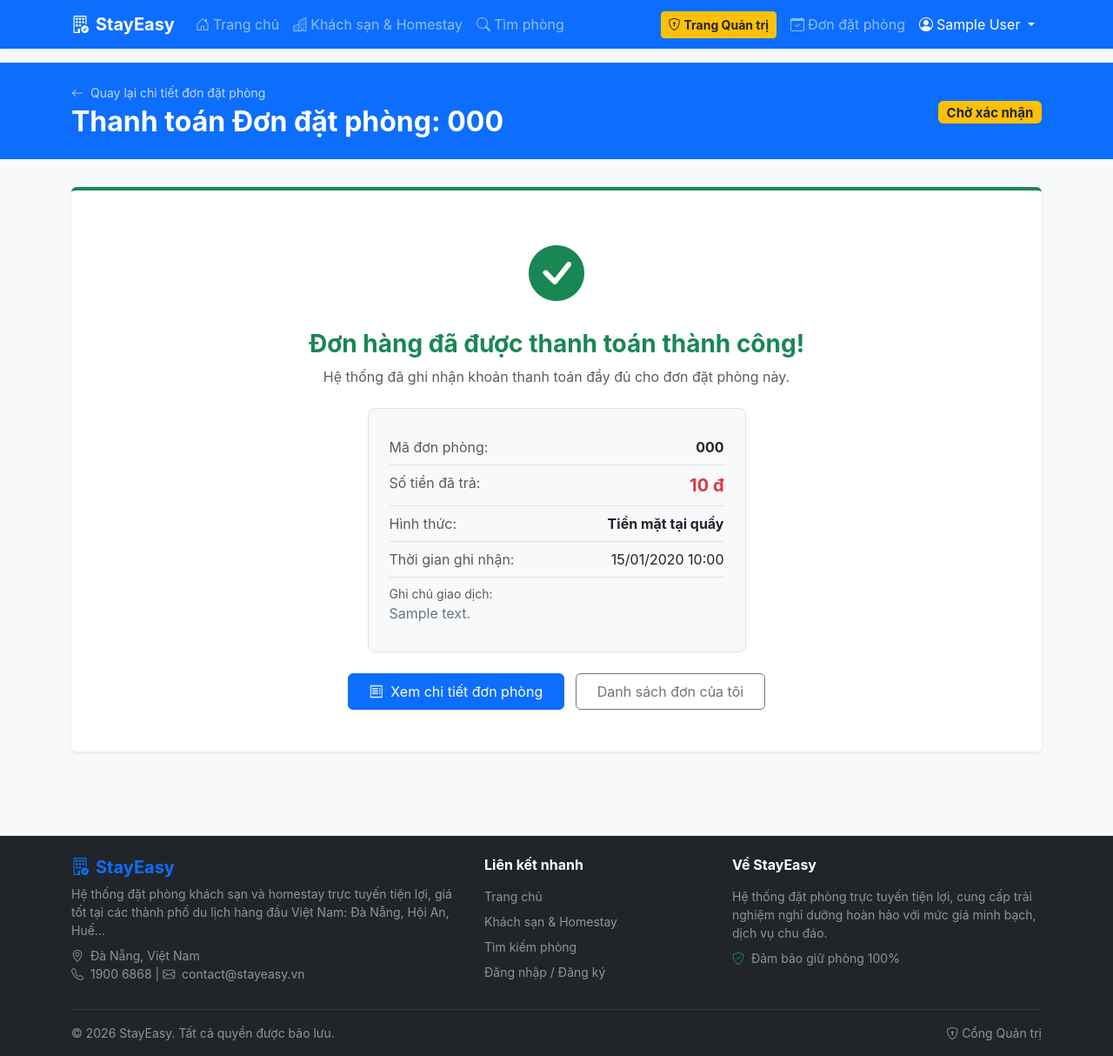
After one commit to lequangvinhtk-lgtm/HomeStay, a PHP site: page /payment.php?booking_id=1 in a window 1280 px wide. The commit adds this page. Shown: the whole page at 87% size. Run offline with PHP 8.4, Linux system fonts and the light colour scheme; the visitor is signed in with stand-in values (Sample User, id 1); tables that the repository leaves empty hold one stand-in row (values such as "Sample post").

Commit message:
Ban goc truoc khi doi ten va them comment

```diff
--- /dev/null
+++ b/config/payment.php
@@ -0,0 +1,26 @@
+<?php
+/**
+ * Cấu hình Thông tin Ngân hàng & Mã QR Thanh toán (VietQR)
+ * Bạn có thể dễ dàng thay đổi số tài khoản, tên ngân hàng và chủ tài khoản bên dưới
+ */
+
+return [
+    // Mã ngân hàng theo chuẩn VietQR (MB, VCB, TCB, ACB, TPB, VPB, BIDV, CTG, OCB, VIB...)
+    'bank_id'      => 'MB',
+
+    // Tên ngân hàng hiển thị
+    'bank_name'    => 'MBBank (Ngân hàng TMCP Quân Đội)',
+
+    // Số tài khoản thụ hưởng
+    'account_no'   => '0379542640',
+
+    // Tên chủ tài khoản (Viết hoa không dấu)
+    'account_name' => 'LE QUANG VINH',
+
+    // Cú pháp nội dung chuyển khoản tiền tố (VD: STAYEASY BK...)
+    'transfer_prefix' => 'STAYEASY',
+
+    // Ảnh QR tĩnh dự phòng (nếu bạn muốn dùng ảnh chụp mã QR từ app ngân hàng)
+    // Lưu file ảnh vào: assets/images/qr_custom.jpg hoặc để rỗng để dùng VietQR tự động
+    'custom_qr_image' => '',
+];
--- a/includes/functions.php
+++ b/includes/functions.php
@@ -162,3 +162,42 @@ function get_status_text($status) {
 function get_property_type_text($type) {
     return $type === 'homestay' ? 'Homestay' : 'Khách sạn';
 }
+
+/**
+ * Lấy cấu hình thông tin ngân hàng & thanh toán
+ */
+function get_payment_config() {
+    $config_file = __DIR__ . '/../config/payment.php';
+    if (file_exists($config_file)) {
+        return require $config_file;
+    }
+    return [
+        'bank_id'         => 'MB',
+        'bank_name'       => 'MBBank (Ngân hàng TMCP Quân Đội)',
+        'account_no'      => '0901234567',
+        'account_name'    => 'NGUYEN QUANG VINH',
+        'transfer_prefix' => 'STAYEASY',
+        'custom_qr_image' => '',
+    ];
+}
+
+/**
+ * Tạo link ảnh mã QR thanh toán theo chuẩn VietQR tự động
+ */
+function get_vietqr_url($amount, $booking_code) {
+    $config = get_payment_config();
+
+    // Nếu có cài đặt ảnh QR tùy chỉnh thì ưu tiên hiển thị ảnh đó
+    if (!empty($config['custom_qr_image']) && file_exists(__DIR__ . '/../assets/images/' . $config['custom_qr_image'])) {
+        return '/assets/images/' . $config['custom_qr_image'];
+    }
+
+    $bank_id      = urlencode($config['bank_id'] ?? 'MB');
+    $account_no   = urlencode($config['account_no'] ?? '0901234567');
+    $account_name = urlencode($config['account_name'] ?? 'NGUYEN QUANG VINH');
+    $prefix       = $config['transfer_prefix'] ?? 'STAYEASY';
+    $add_info     = urlencode($prefix . ' ' . $booking_code);
+    $amount_val   = (int)$amount;
+
+    return "https://img.vietqr.io/image/{$bank_id}-{$account_no}-compact2.png?amount={$amount_val}&addInfo={$add_info}&accountName={$account_name}";
+}
--- /dev/null
+++ b/payment.php
@@ -0,0 +1,344 @@
+<?php
+/**
+ * Trang Thanh toán Đơn đặt phòng (VietQR & Chuyển khoản ngân hàng)
+ * Hỗ trợ quét mã QR tự động điền số tiền và nội dung chuyển khoản
+ */
+
+require_once __DIR__ . '/config/db.php';
+require_once __DIR__ . '/includes/functions.php';
+
+require_login();
+$user = current_user();
+
+$booking_id = isset($_GET['booking_id']) ? (int)$_GET['booking_id'] : 0;
+if ($booking_id <= 0) {
+    set_flash('danger', 'Đơn đặt phòng không hợp lệ.');
+    redirect('/my_bookings.php');
+}
+
+// Lấy customer_id của người dùng hiện tại
+$stmtCust = $pdo->prepare("SELECT id FROM customers WHERE user_id = ?");
+$stmtCust->execute([$user['id']]);
+$customer_id = $stmtCust->fetchColumn();
+
+// Lấy thông tin đơn đặt phòng và quyền truy cập
+if (is_admin()) {
+    $stmt = $pdo->prepare("
+        SELECT b.*,
+               r.room_number, r.image as room_image,
+               p.name as property_name, p.type as property_type, p.address as property_address, p.city as property_city,
+               rt.name as room_type_name
+        FROM bookings b
+        JOIN rooms r ON b.room_id = r.id
+        JOIN properties p ON r.property_id = p.id
+        JOIN room_types rt ON r.room_type_id = rt.id
+        WHERE b.id = ?
+    ");
+    $stmt->execute([$booking_id]);
+} else {
+    $stmt = $pdo->prepare("
+        SELECT b.*,
+               r.room_number, r.image as room_image,
+               p.name as property_name, p.type as property_type, p.address as property_address, p.city as property_city,
+               rt.name as room_type_name
+        FROM bookings b
+        JOIN rooms r ON b.room_id = r.id
+        JOIN properties p ON r.property_id = p.id
+        JOIN room_types rt ON r.room_type_id = rt.id
+        WHERE b.id = ? AND b.customer_id = ?
+    ");
+    $stmt->execute([$booking_id, $customer_id]);
+}
+$booking = $stmt->fetch();
+
+if (!$booking) {
+    set_flash('danger', 'Không tìm thấy đơn đặt phòng hoặc bạn không có quyền thanh toán đơn này!');
+    redirect('/my_bookings.php');
+}
+
+// Kiểm tra xem đơn đã thanh toán chưa
+$stmtPayment = $pdo->prepare("SELECT * FROM payments WHERE booking_id = ?");
+$stmtPayment->execute([$booking['id']]);
+$payment = $stmtPayment->fetch();
+
+// Cấu hình ngân hàng & QR
+$payment_config = get_payment_config();
+$transfer_content = ($payment_config['transfer_prefix'] ?? 'STAYEASY') . ' ' . $booking['booking_code'];
+$qr_url = get_vietqr_url($booking['total_amount'], $booking['booking_code']);
+
+// Xử lý xác nhận thanh toán chuyển khoản (POST)
+if ($_SERVER['REQUEST_METHOD'] === 'POST' && isset($_POST['action_confirm_payment'])) {
+    if ($booking['status'] === 'cancelled' || $booking['status'] === 'rejected') {
+        set_flash('danger', 'Đơn đặt phòng này đã bị hủy hoặc từ chối, không thể thực hiện thanh toán.');
+        redirect('/booking_detail.php?id=' . $booking['id']);
+    }
+
+    if ($payment) {
+        set_flash('info', 'Đơn đặt phòng này đã được ghi nhận thanh toán trước đó.');
+        redirect('/booking_detail.php?id=' . $booking['id']);
+    }
+
+    $transaction_ref = trim($_POST['transaction_ref'] ?? '');
+    $note = 'Chuyển khoản VietQR: ' . $transfer_content;
+    if (!empty($transaction_ref)) {
+        $note .= ' | Mã GD: ' . $transaction_ref;
+    }
+
+    $stmtInsertPay = $pdo->prepare("
+        INSERT INTO payments (booking_id, amount, method, transaction_note, paid_at)
+        VALUES (?, ?, 'bank_transfer', ?, NOW())
+    ");
+    $stmtInsertPay->execute([$booking['id'], $booking['total_amount'], $note]);
+
+    set_flash('success', 'Xác nhận thanh toán thành công! Cảm ơn bạn đã hoàn tất chuyển khoản cho đơn ' . $booking['booking_code'] . '.');
+    redirect('/booking_detail.php?id=' . $booking['id']);
+}
+
+$page_title = 'Thanh toán đơn ' . $booking['booking_code'];
+require_once __DIR__ . '/includes/header.php';
+?>
+
+<div class="bg-primary text-white py-4 mb-4">
+    <div class="container d-flex flex-wrap justify-content-between align-items-center gap-3">
+        <div>
+            <div class="small opacity-75 mb-1">
+                <a href="/booking_detail.php?id=<?= $booking['id'] ?>" class="text-white text-decoration-none">
+                    <i class="bi bi-arrow-left me-1"></i> Quay lại chi tiết đơn đặt phòng
+                </a>
+            </div>
+            <h2 class="fw-bold mb-0">Thanh toán Đơn đặt phòng: <?= e($booking['booking_code']) ?></h2>
+        </div>
+        <div>
+            <span class="fs-5"><?= get_status_badge($booking['status']) ?></span>
+        </div>
+    </div>
+</div>
+
+<div class="container py-2 pb-5">
+    <?php if ($booking['status'] === 'cancelled' || $booking['status'] === 'rejected'): ?>
+        <div class="alert alert-danger p-4 shadow-sm text-center">
+            <i class="bi bi-exclamation-triangle-fill fs-1 text-danger d-block mb-3"></i>
+            <h4 class="fw-bold">Đơn đặt phòng không hợp lệ để thanh toán</h4>
+            <p class="mb-3 text-muted">Đơn đặt phòng này hiện đang ở trạng thái <strong><?= $booking['status'] === 'cancelled' ? 'Đã hủy' : 'Bị từ chối' ?></strong>.</p>
+            <a href="/booking_detail.php?id=<?= $booking['id'] ?>" class="btn btn-outline-danger">Xem chi tiết đơn</a>
+        </div>
+    <?php elseif ($payment): ?>
+        <!-- Đã thanh toán -->
+        <div class="card border-0 shadow-sm border-success border-top border-4 text-center p-5">
+            <div class="text-success mb-3">
+                <i class="bi bi-check-circle-fill" style="font-size: 4rem;"></i>
+            </div>
+            <h3 class="fw-bold text-success mb-2">Đơn hàng đã được thanh toán thành công!</h3>
+            <p class="text-muted mb-4">Hệ thống đã ghi nhận khoản thanh toán đầy đủ cho đơn đặt phòng này.</p>
+
+            <div class="row justify-content-center mb-4">
+                <div class="col-md-6 col-lg-5 text-start bg-light p-4 rounded-3 border">
+                    <div class="d-flex justify-content-between py-2 border-bottom">
+                        <span class="text-muted">Mã đơn phòng:</span>
+                        <span class="fw-bold"><?= e($booking['booking_code']) ?></span>
+                    </div>
+                    <div class="d-flex justify-content-between py-2 border-bottom">
+                        <span class="text-muted">Số tiền đã trả:</span>
+                        <span class="fw-bold text-danger fs-5"><?= format_money($payment['amount']) ?></span>
+                    </div>
+                    <div class="d-flex justify-content-between py-2 border-bottom">
+                        <span class="text-muted">Hình thức:</span>
+                        <span class="fw-bold"><?= $payment['method'] === 'cash' ? 'Tiền mặt tại quầy' : 'Chuyển khoản ngân hàng (VietQR)' ?></span>
+                    </div>
+                    <div class="d-flex justify-content-between py-2 border-bottom">
+                        <span class="text-muted">Thời gian ghi nhận:</span>
+                        <span><?= format_datetime($payment['paid_at']) ?></span>
+                    </div>
+                    <?php if (!empty($payment['transaction_note'])): ?>
+                        <div class="py-2">
+                            <span class="text-muted d-block small">Ghi chú giao dịch:</span>
+                            <span class="text-secondary"><?= e($payment['transaction_note']) ?></span>
+                        </div>
+                    <?php endif; ?>
+                </div>
+            </div>
+
+            <div>
+                <a href="/booking_detail.php?id=<?= $booking['id'] ?>" class="btn btn-primary px-4 py-2 me-2">
+                    <i class="bi bi-receipt me-1"></i> Xem chi tiết đơn phòng
+                </a>
+                <a href="/my_bookings.php" class="btn btn-outline-secondary px-4 py-2">
+                    Danh sách đơn của tôi
+                </a>
+            </div>
+        </div>
+    <?php else: ?>
+        <!-- Chưa thanh toán: Giao diện Quét mã QR & Chuyển khoản -->
+        <div class="row g-4">
+            <!-- Cột trái: Quét mã QR VietQR -->
+            <div class="col-lg-5">
+                <div class="card border-0 shadow-sm text-center h-100">
+                    <div class="card-header bg-white py-3 border-bottom">
+                        <h5 class="fw-bold mb-0 text-primary">
+                            <i class="bi bi-qr-code-scan me-2"></i>Quét mã QR để thanh toán
+                        </h5>
+                    </div>
+                    <div class="card-body p-4 d-flex flex-column align-items-center justify-content-center">
+                        <div class="p-3 bg-white rounded-3 shadow-sm border mb-3 text-center" style="max-width: 330px;">
+                            <img src="<?= e($qr_url) ?>" alt="Mã VietQR Thanh Toán" class="img-fluid rounded" style="width: 100%; max-width: 300px; display: block; margin: 0 auto;">
+                        </div>
+
+                        <div class="text-center">
+                            <div class="badge bg-success-subtle text-success border border-success-subtle px-3 py-2 fs-6 mb-2">
+                                <i class="bi bi-lightning-charge-fill me-1"></i> VietQR Tự động khớp số tiền
+                            </div>
+                            <p class="text-muted small mb-0 px-2">
+                                Mở ứng dụng <strong>Ngân hàng</strong> hoặc <strong>Ví điện tử</strong> (MoMo, ZaloPay,...) chọn tính năng <strong>Quét QR</strong> để thanh toán nhanh chóng.
+                            </p>
+                        </div>
+                    </div>
+                    <div class="card-footer bg-light py-3 border-top text-center">
+                        <a href="<?= e($qr_url) ?>" download="VietQR_<?= e($booking['booking_code']) ?>.png" target="_blank" class="btn btn-sm btn-outline-primary">
+                            <i class="bi bi-download me-1"></i> Tải ảnh mã QR về máy
+                        </a>
+                    </div>
+                </div>
+            </div>
+
+            <!-- Cột phải: Thông tin chuyển khoản thủ công & Xác nhận -->
+            <div class="col-lg-7">
+                <!-- Thông tin số tài khoản -->
+                <div class="card border-0 shadow-sm mb-4">
+                    <div class="card-header bg-white py-3 border-bottom d-flex justify-content-between align-items-center">
+                        <h5 class="fw-bold mb-0 text-dark">
+                            <i class="bi bi-bank2 text-primary me-2"></i>Thông tin tài khoản ngân hàng
+                        </h5>
+                        <span class="badge bg-primary-subtle text-primary">Chuyển khoản 24/7</span>
+                    </div>
+                    <div class="card-body p-4">
+                        <div class="table-responsive">
+                            <table class="table table-borderless align-middle mb-0">
+                                <tbody>
+                                    <tr class="border-bottom">
+                                        <td class="text-muted" style="width: 35%;">Ngân hàng thụ hưởng:</td>
+                                        <td class="fw-bold text-dark fs-6"><?= e($payment_config['bank_name']) ?></td>
+                                        <td class="text-end" style="width: 15%;"></td>
+                                    </tr>
+                                    <tr class="border-bottom">
+                                        <td class="text-muted">Chủ tài khoản:</td>
+                                        <td class="fw-bold text-dark fs-6 text-uppercase"><?= e($payment_config['account_name']) ?></td>
+                                        <td class="text-end"></td>
+                                    </tr>
+                                    <tr class="border-bottom">
+                                        <td class="text-muted">Số tài khoản:</td>
+                                        <td class="fw-bold text-primary fs-5">
+                                            <span id="txtAccountNo"><?= e($payment_config['account_no']) ?></span>
+                                        </td>
+                                        <td class="text-end">
+                                            <button type="button" class="btn btn-sm btn-outline-secondary copy-btn" data-target="txtAccountNo" title="Sao chép số tài khoản">
+                                                <i class="bi bi-clipboard me-1"></i>Sao chép
+                                            </button>
+                                        </td>
+                                    </tr>
+                                    <tr class="border-bottom">
+                                        <td class="text-muted">Số tiền cần trả:</td>
+                                        <td class="fw-bold text-danger fs-4">
+                                            <span id="txtAmount"><?= format_money($booking['total_amount']) ?></span>
+                                            <input type="hidden" id="rawAmount" value="<?= $booking['total_amount'] ?>">
+                                        </td>
+                                        <td class="text-end">
+                                            <button type="button" class="btn btn-sm btn-outline-secondary copy-btn" data-target="rawAmount" title="Sao chép số tiền">
+                                                <i class="bi bi-clipboard me-1"></i>Sao chép
+                                            </button>
+                                        </td>
+                                    </tr>
+                                    <tr>
+                                        <td class="text-muted">Nội dung chuyển khoản:</td>
+                                        <td class="fw-bold text-success fs-6">
+                                            <span id="txtContent" class="p-1 px-2 bg-success bg-opacity-10 rounded"><?= e($transfer_content) ?></span>
+                                        </td>
+                                        <td class="text-end">
+                                            <button type="button" class="btn btn-sm btn-outline-secondary copy-btn" data-target="txtContent" title="Sao chép nội dung">
+                                                <i class="bi bi-clipboard me-1"></i>Sao chép
+                                            </button>
+                                        </td>
+                                    </tr>
+                                </tbody>
+                            </table>
+                        </div>
+
+                        <div class="alert alert-warning mt-3 mb-0 small">
+                            <i class="bi bi-info-circle-fill me-1"></i>
+                            <strong>Lưu ý:</strong> Vui lòng điền chính xác <strong>Nội dung chuyển khoản</strong> trên để hệ thống ghi nhận nhanh chóng cho đơn phòng của bạn.
+                        </div>
+                    </div>
+                </div>
+
+                <!-- Tóm tắt đơn phòng -->
+                <div class="card border-0 shadow-sm mb-4">
+                    <div class="card-body p-4">
+                        <h6 class="fw-bold text-muted text-uppercase mb-3 small">Tóm tắt đơn đặt phòng</h6>
+                        <div class="d-flex align-items-center mb-2">
+                            <i class="bi bi-building text-primary me-2 fs-5"></i>
+                            <div>
+                                <span class="fw-bold text-dark"><?= e($booking['property_name']) ?></span> - Phòng <?= e($booking['room_number']) ?> (<?= e($booking['room_type_name']) ?>)
+                            </div>
+                        </div>
+                        <div class="d-flex align-items-center text-muted small">
+                            <i class="bi bi-calendar-check me-2"></i>
+                            <span>Từ <?= format_date($booking['check_in']) ?> đến <?= format_date($booking['check_out']) ?> (<?= $booking['nights'] ?> đêm)</span>
+                        </div>
+                    </div>
+                </div>
+
+                <!-- Form xác nhận chuyển khoản -->
+                <div class="card border-0 shadow-sm border-start border-4 border-success">
+                    <div class="card-body p-4">
+                        <h5 class="fw-bold text-success mb-2">
+                            <i class="bi bi-check2-circle me-1"></i> Xác nhận sau khi đã chuyển khoản
+                        </h5>
+                        <p class="text-muted small mb-3">
+                            Sau khi hoàn tất thao tác chuyển tiền trên ứng dụng ngân hàng, bạn hãy bấm nút bên dưới để thông báo cho hệ thống.
+                        </p>
+
+                        <form action="" method="POST">
+                            <input type="hidden" name="action_confirm_payment" value="1">
+                            <div class="mb-3">
+                                <label for="transaction_ref" class="form-label small fw-semibold text-secondary">Mã giao dịch ngân hàng / Ghi chú (Nếu có):</label>
+                                <input type="text" class="form-control" id="transaction_ref" name="transaction_ref" placeholder="Ví dụ: MB123456789 hoặc tên người gửi...">
+                            </div>
+
+                            <button type="submit" class="btn btn-success btn-lg w-100 fw-bold shadow-sm" onclick="return confirm('Bạn đã hoàn tất chuyển khoản chính xác số tiền <?= format_money($booking['total_amount']) ?> đúng không?')">
+                                <i class="bi bi-check-lg me-2"></i>Tôi đã hoàn tất chuyển khoản
+                            </button>
+                        </form>
+                    </div>
+                </div>
+            </div>
+        </div>
+    <?php endif; ?>
+</div>
+
+<script>
+// Chức năng sao chép nhanh nội dung
+document.querySelectorAll('.copy-btn').forEach(btn => {
+    btn.addEventListener('click', function() {
+        const targetId = this.getAttribute('data-target');
+        const targetEl = document.getElementById(targetId);
+        if (!targetEl) return;
+
+        const textToCopy = targetEl.value !== undefined ? targetEl.value : targetEl.innerText.trim();
+
+        navigator.clipboard.writeText(textToCopy).then(() => {
+            const originalHTML = this.innerHTML;
+            this.innerHTML = '<i class="bi bi-check2 text-success me-1"></i>Đã chép!';
+            this.classList.remove('btn-outline-secondary');
+            this.classList.add('btn-success', 'text-white');
+            setTimeout(() => {
+                this.innerHTML = originalHTML;
+                this.classList.remove('btn-success', 'text-white');
+                this.classList.add('btn-outline-secondary');
+            }, 2000);
+        }).catch(err => {
+            alert('Không thể tự động sao chép. Bạn vui lòng chọn và chép thủ công.');
+        });
+    });
+});
+</script>
+
+<?php require_once __DIR__ . '/includes/footer.php'; ?>
```
Also changed, not shown: admin/booking_detail.php (+38 -0 lines), booking_detail.php (+14 -2 lines).
